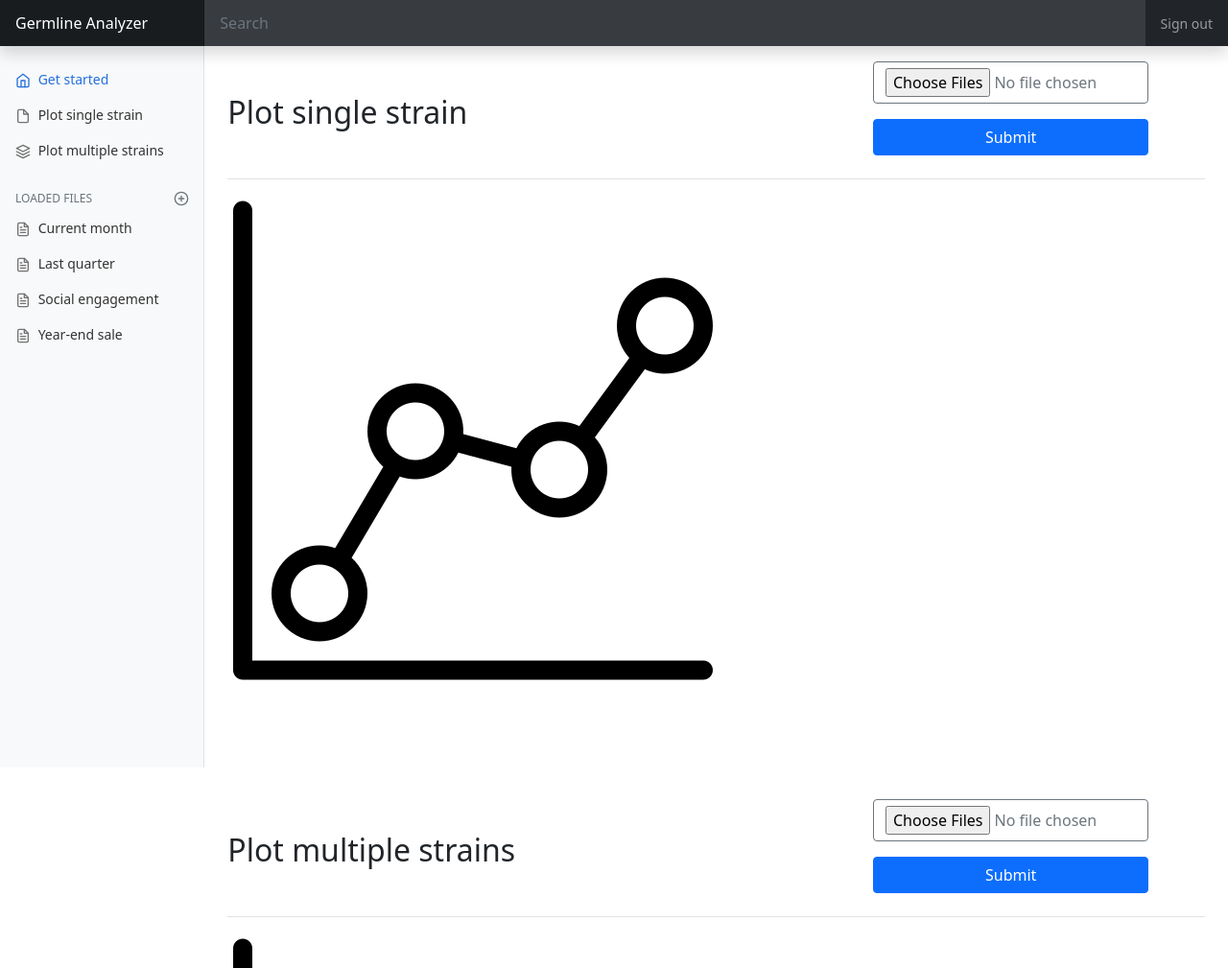
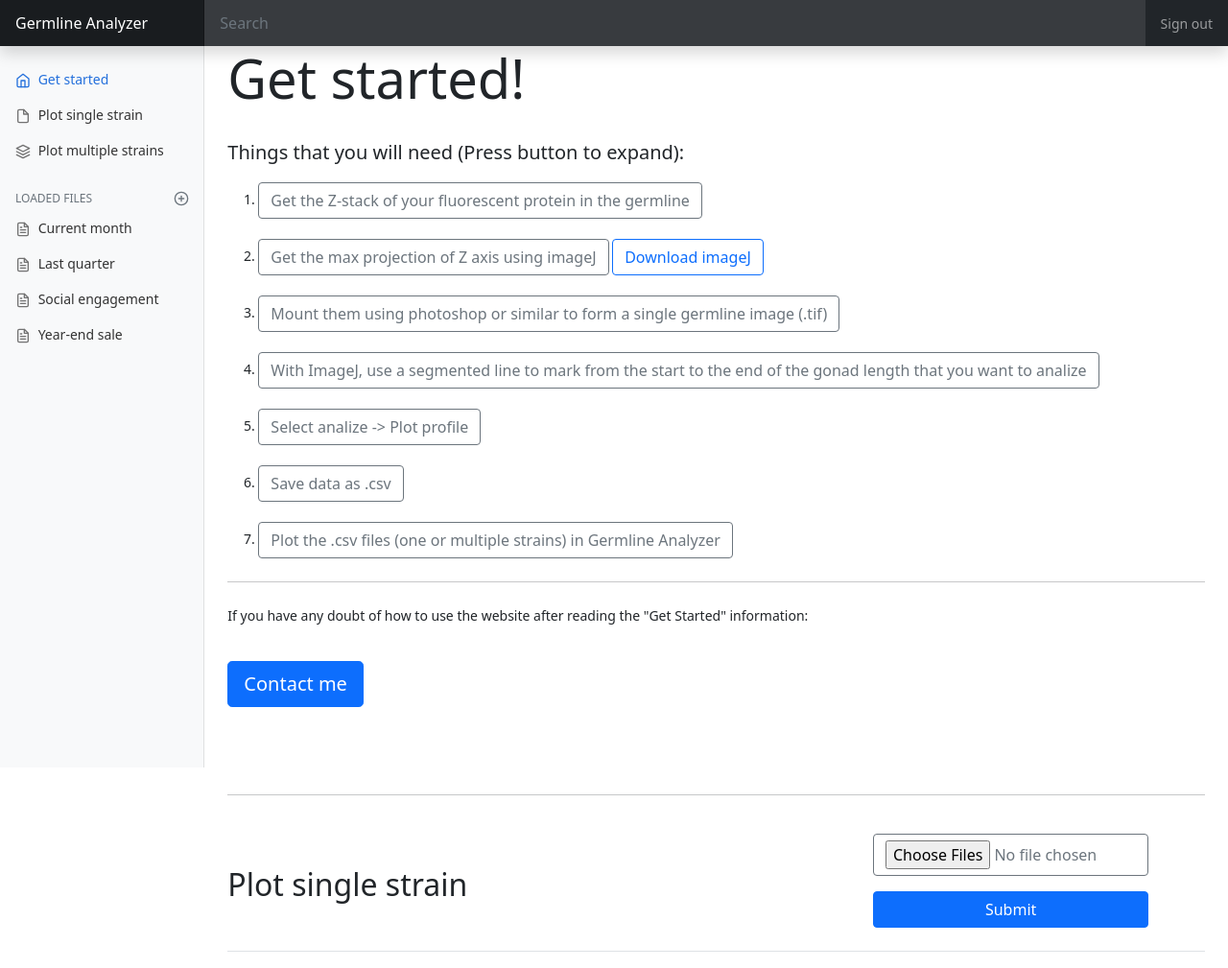
Before and after one commit to dpuertamartos/Germline-Analyzer, a Flask app: page / in a window 1280 px wide. Shown: the top 1009 px of the page at 96% size. Run offline with Flask 2, Linux system fonts and the light colour scheme; some libraries are stand-ins or nearby versions.

Commit message:
Get started section has now functional buttons

```diff
--- a/static/css/dashboard.css
+++ b/static/css/dashboard.css
@@ -103,6 +103,10 @@ body {
   width: 85%
 }
 
-.graph-img {
+.graph-img{
   padding: 0% 0% 10%;
 }
+
+.get-started{
+  padding: 0% 0% 5%;
+}
--- a/templates/index.html
+++ b/templates/index.html
@@ -114,7 +114,87 @@
     </nav>
 
     <main class="col-md-9 ms-sm-auto col-lg-10 px-md-4">
-      <div class="d-flex justify-content-between flex-wrap flex-md-nowrap align-items-center pt-3 pb-2 mb-3 border-bottom">
+        <div class="jumbotron get-started">
+            <h1 class="display-4">Get started!</h1>
+            <br>
+            <p class="lead">Things that you will need (Press button to expand):
+            <ol>
+            <li><button class="btn btn-outline-secondary" type="button" data-bs-toggle="collapse" data-bs-target="#collapse1" aria-expanded="false" aria-controls="collapse1">
+                Get the Z-stack of your fluorescent protein in the germline
+            </button>
+            </li>
+            <div class="collapse" id="collapse1">
+                <div class="card card-body">
+                    Anim pariatur cliche reprehenderit, enim eiusmod high life accusamus terry richardson ad squid. Nihil anim keffiyeh helvetica, craft beer labore wes anderson cred nesciunt sapiente ea proident.
+                </div>
+            </div>
+            <br>
+            <li><button class="btn btn-outline-secondary" type="button" data-bs-toggle="collapse" data-bs-target="#collapse2" aria-expanded="false" aria-controls="collapse2">
+                Get the max projection of Z axis using imageJ
+            </button>     <button class="btn btn-outline-primary" type="button">
+                Download imageJ
+            </button></li>
+            <div class="collapse" id="collapse2">
+                <div class="card card-body">
+                    Anim pariatur cliche reprehenderit, enim eiusmod high life accusamus terry richardson ad squid. Nihil anim keffiyeh helvetica, craft beer labore wes anderson cred nesciunt sapiente ea proident.
+                </div>
+            </div>
+            <br>
+            <li><button class="btn btn-outline-secondary" type="button" data-bs-toggle="collapse" data-bs-target="#collapse3" aria-expanded="false" aria-controls="collapse3">
+                Mount them using photoshop or similar to form a single germline image (.tif)
+            </button></li>
+            <div class="collapse" id="collapse3">
+                <div class="card card-body">
+                    Anim pariatur cliche reprehenderit, enim eiusmod high life accusamus terry richardson ad squid. Nihil anim keffiyeh helvetica, craft beer labore wes anderson cred nesciunt sapiente ea proident.
+                </div>
+            </div>
+            <br>
+            <li><button class="btn btn-outline-secondary" type="button" data-bs-toggle="collapse" data-bs-target="#collapse4" aria-expanded="false" aria-controls="collapse4">
+                With ImageJ, use a segmented line to mark from the start to the end of the gonad length that you want to analize
+            </button></li>
+            <div class="collapse" id="collapse4">
+                <div class="card card-body">
+                    Anim pariatur cliche reprehenderit, enim eiusmod high life accusamus terry richardson ad squid. Nihil anim keffiyeh helvetica, craft beer labore wes anderson cred nesciunt sapiente ea proident.
+                </div>
+            </div>
+            <br>
+            <li><button class="btn btn-outline-secondary" type="button" data-bs-toggle="collapse" data-bs-target="#collapse5" aria-expanded="false" aria-controls="collapse5">
+                Select analize -> Plot profile
+            </button></li>
+            <div class="collapse" id="collapse5">
+                <div class="card card-body">
+                    Anim pariatur cliche reprehenderit, enim eiusmod high life accusamus terry richardson ad squid. Nihil anim keffiyeh helvetica, craft beer labore wes anderson cred nesciunt sapiente ea proident.
+                </div>
+            </div>
+            <br>
+            <li><button class="btn btn-outline-secondary" type="button" data-bs-toggle="collapse" data-bs-target="#collapse6" aria-expanded="false" aria-controls="collapse6">
+                Save data as .csv
+            </button></li>
+            <div class="collapse" id="collapse6">
+                <div class="card card-body">
+                    Anim pariatur cliche reprehenderit, enim eiusmod high life accusamus terry richardson ad squid. Nihil anim keffiyeh helvetica, craft beer labore wes anderson cred nesciunt sapiente ea proident.
+                </div>
+            </div>
+            <br>
+            <li> <button class="btn btn-outline-secondary" type="button" data-bs-toggle="collapse" data-bs-target="#collapse7" aria-expanded="false" aria-controls="collapse7">
+                Plot the .csv files (one or multiple strains) in Germline Analyzer
+            </button></li>
+            <div class="collapse" id="collapse7">
+                <div class="card card-body">
+                    Anim pariatur cliche reprehenderit, enim eiusmod high life accusamus terry richardson ad squid. Nihil anim keffiyeh helvetica, craft beer labore wes anderson cred nesciunt sapiente ea proident.
+                </div>
+            </div>
+            </ol>
+            </p>
+            <hr class="my-4">
+            <p>If you have any doubt of how to use the website after reading the "Get Started" information:</p>
+            <br>
+            <p class="lead">
+                <a class="btn btn-primary btn-lg" href="#" role="button">Contact me</a>
+            </p>
+        </div>
+        <hr class="my-4">
+        <div class="d-flex justify-content-between flex-wrap flex-md-nowrap align-items-center pt-3 pb-2 mb-3 border-bottom">
         <h1 class="h2">Plot single strain</h1>
           <div>
           <p>
```
